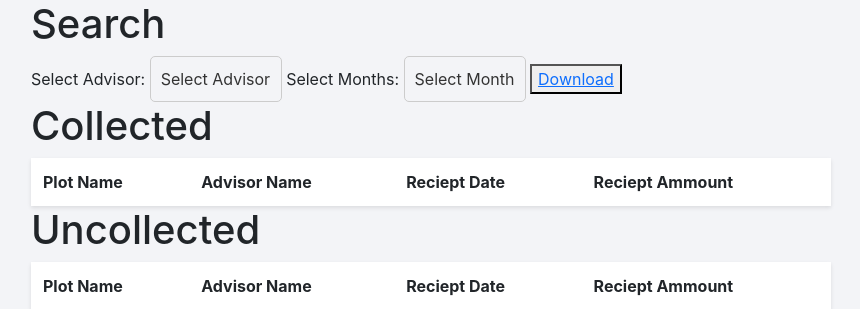
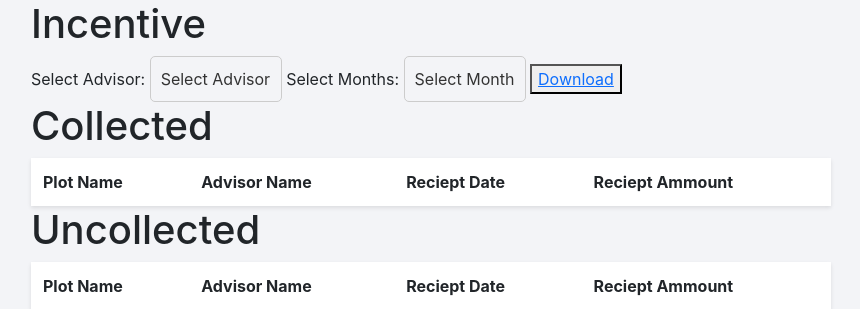
Before and after one commit to SurajBhari/real_estate_managment, a Flask app: template templates/home/incentive.html in a window 1280 px wide. Shown: the part 60-369 px from the top of the page, without its empty margins (109-969 px from the left). Run offline with Flask 3, Linux system fonts and the light colour scheme; the template is opened without the code that fills it, so the values that code supplies are empty; a user stored in the database is signed in.

Commit message:
incentive page should show incentive only

```diff
--- a/main.py
+++ b/main.py
@@ -150,7 +150,6 @@ def incentive():
         data=tabular_data,
         advisors= _get_advisors(),
         months = unique_months,
-        title="Incentive"
     )
 
 
--- a/templates/home/incentive.html
+++ b/templates/home/incentive.html
@@ -9,7 +9,7 @@
     {% block title %} {{ title }} {% endblock %}
 
     {% block content %}
-    <h1>Search</h1>
+    <h1>Incentive</h1>
     <form>
         <label for="advisors">Select Advisor:</label>
         <select id="advisors" onchange="doMagic()">
```
